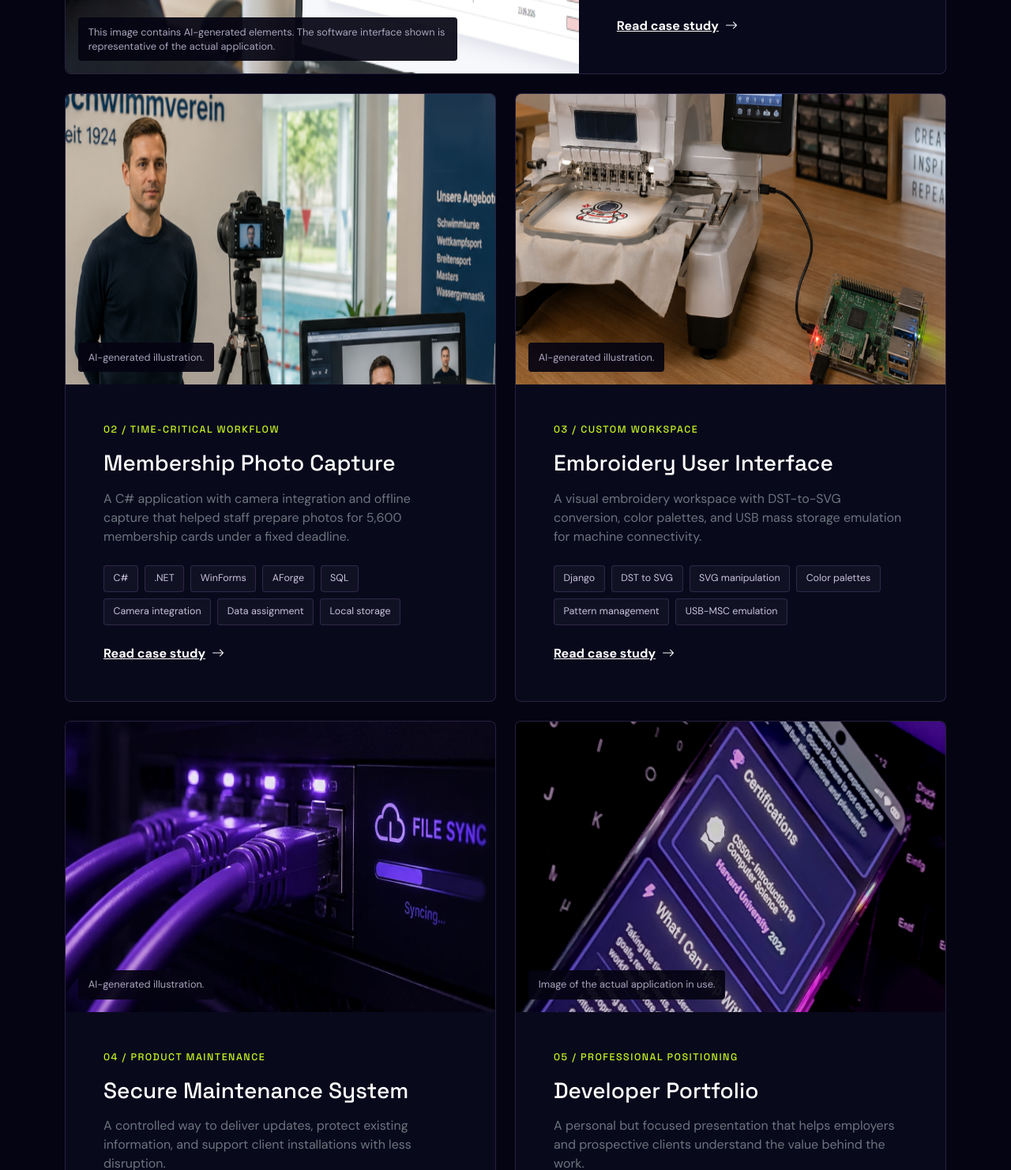
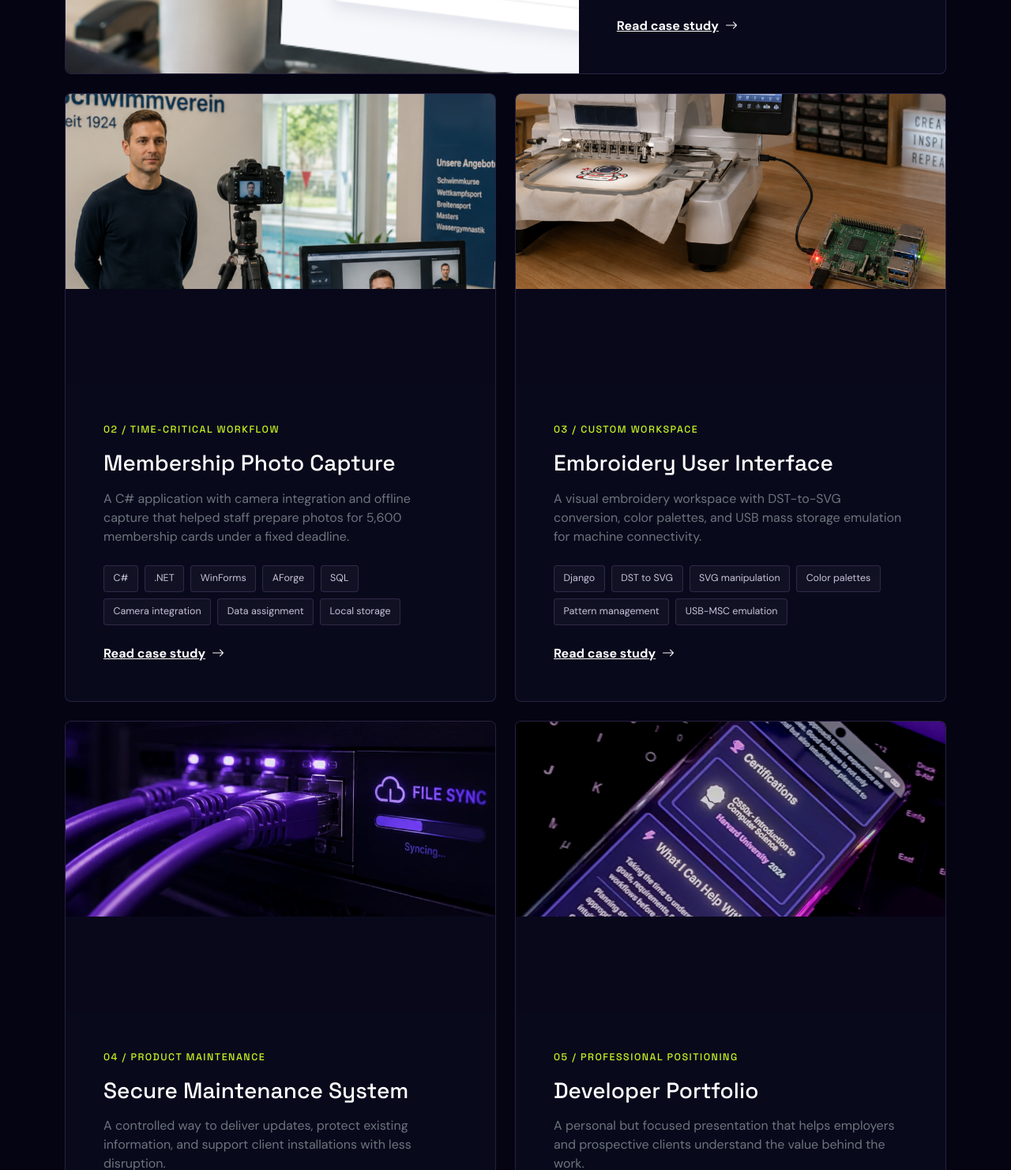
Before and after one commit to MiaMoon275/MiaMoon275.github.io, a website: page index.html in a window 1280 px wide. Shown: the part 1658-3140 px from the top of the page at 79% size. Drawn offline with nearby package versions, Linux system fonts and the light colour scheme.

Commit message:
Revert "Label project images with AI disclosures"
This reverts commit 8d1c5404a87e245178d0e768e9de0489fc693bee.

```diff
--- a/index.html
+++ b/index.html
@@ -98,12 +98,8 @@
                 </div>
                 <article class="project-entry mb-4">
                     <div class="row g-0 align-items-stretch">
-                        <div class="col-12 col-lg-7 project-visual"><img
-                                src="content/projects/club_management.png"
-                                alt="Membership management platform interface" loading="lazy">
-                            <p class="project-image-badge fs-small">This image contains AI-generated elements. The software
-                                interface shown is representative of the actual application.</p>
-                        </div>
+                        <div class="col-12 col-lg-7 project-visual"><img src="content/projects/club_management.png"
+                                alt="Membership management platform interface" loading="lazy"></div>
                         <div class="col-12 col-lg-5 p-4 p-xl-5 d-flex flex-column justify-content-center">
                             <div class="project-index mb-3">01 / OPERATIONS PLATFORM</div>
                             <h3 class="h2 text-white mb-3">Membership Management Platform</h3>
@@ -131,9 +127,7 @@
                     <div class="col-12 col-lg-6">
                         <article class="project-entry h-100">
                             <div class="project-visual"><img src="content/projects/photo_software.png"
-                                    alt="Membership photo capture system interface" loading="lazy">
-                                <p class="project-image-badge">AI-generated illustration.</p>
-                            </div>
+                                    alt="Membership photo capture system interface" loading="lazy"></div>
                             <div class="p-4 p-xl-5">
                                 <div class="project-index mb-3">02 / TIME-CRITICAL WORKFLOW</div>
                                 <h3 class="h3 text-white mb-3">Membership Photo Capture</h3>
@@ -157,9 +151,7 @@
                     <div class="col-12 col-lg-6">
                         <article class="project-entry h-100">
                             <div class="project-visual"><img src="content/projects/embroidery_interface.png"
-                                    alt="Embroidery management interface" loading="lazy">
-                                <p class="project-image-badge">AI-generated illustration.</p>
-                            </div>
+                                    alt="Embroidery management interface" loading="lazy"></div>
                             <div class="p-4 p-xl-5">
                                 <div class="project-index mb-3">03 / CUSTOM WORKSPACE</div>
                                 <h3 class="h3 text-white mb-3">Embroidery User Interface</h3>
@@ -183,9 +175,7 @@
                     <div class="col-12 col-lg-6">
                         <article class="project-entry h-100">
                             <div class="project-visual"><img src="content/projects/file_synchronisation.png"
-                                    alt="Secure maintenance system interface" loading="lazy">
-                                <p class="project-image-badge">AI-generated illustration.</p>
-                            </div>
+                                    alt="Secure maintenance system interface" loading="lazy"></div>
                             <div class="p-4 p-xl-5">
                                 <div class="project-index mb-3">04 / PRODUCT MAINTENANCE</div>
                                 <h3 class="h3 text-white mb-3">Secure Maintenance System</h3>
@@ -208,9 +198,7 @@
                     <div class="col-12 col-lg-6">
                         <article class="project-entry h-100">
                             <div class="project-visual"><img src="content/projects/github_portfolio.png"
-                                    alt="Professional developer portfolio" loading="lazy">
-                                <p class="project-image-badge">Image of the actual application in use.</p>
-                            </div>
+                                    alt="Professional developer portfolio" loading="lazy"></div>
                             <div class="p-4 p-xl-5">
                                 <div class="project-index mb-3">05 / PROFESSIONAL POSITIONING</div>
                                 <h3 class="h3 text-white mb-3">Developer Portfolio</h3>
--- a/src/css/portfolio.css
+++ b/src/css/portfolio.css
@@ -217,33 +217,14 @@ body.portfolio-page {
 }
 
 .project-visual {
-    position: relative;
     min-height: 23rem;
     background: #09081b;
 }
 
 .project-visual img {
-    position: absolute;
-    inset: 0;
-    display: block;
     width: 100%;
     height: 100%;
-    background-color: #00000017;
-    /* object-fit: cover; */
-}
-
-.project-image-badge {
-    position: absolute;
-    bottom: 1rem;
-    left: 1rem;
-    max-width: min(30rem, calc(100% - 2rem));
-    margin: 0;
-    padding: 0.6rem 0.8rem;
-    color: var(--portfolio-muted);
-    font-size: 0.8rem;
-    line-height: 1.4;
-    background: rgba(5, 4, 18, 0.92);
-    border-radius: 4px;
+    object-fit: cover;
 }
 
 .project-index {
```
